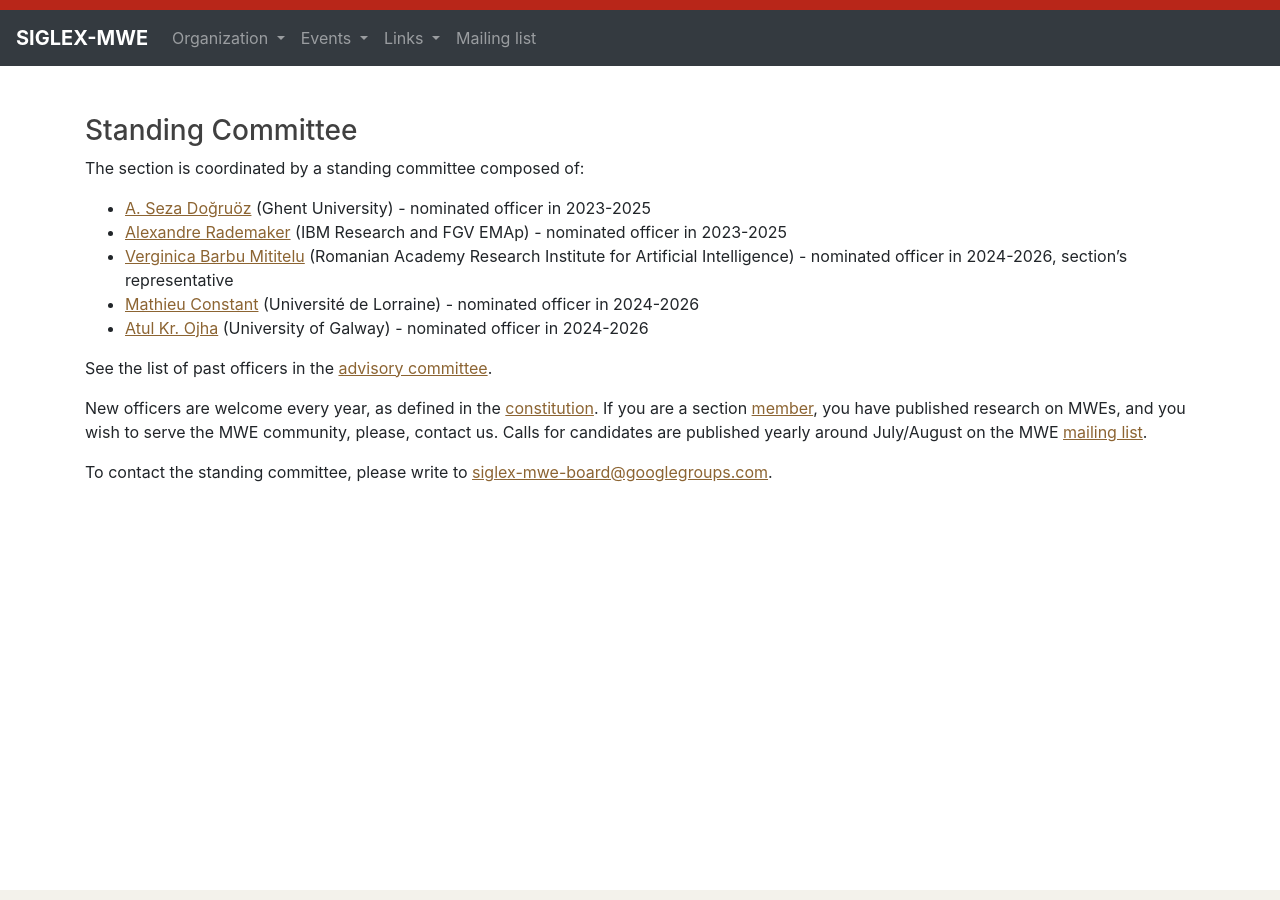
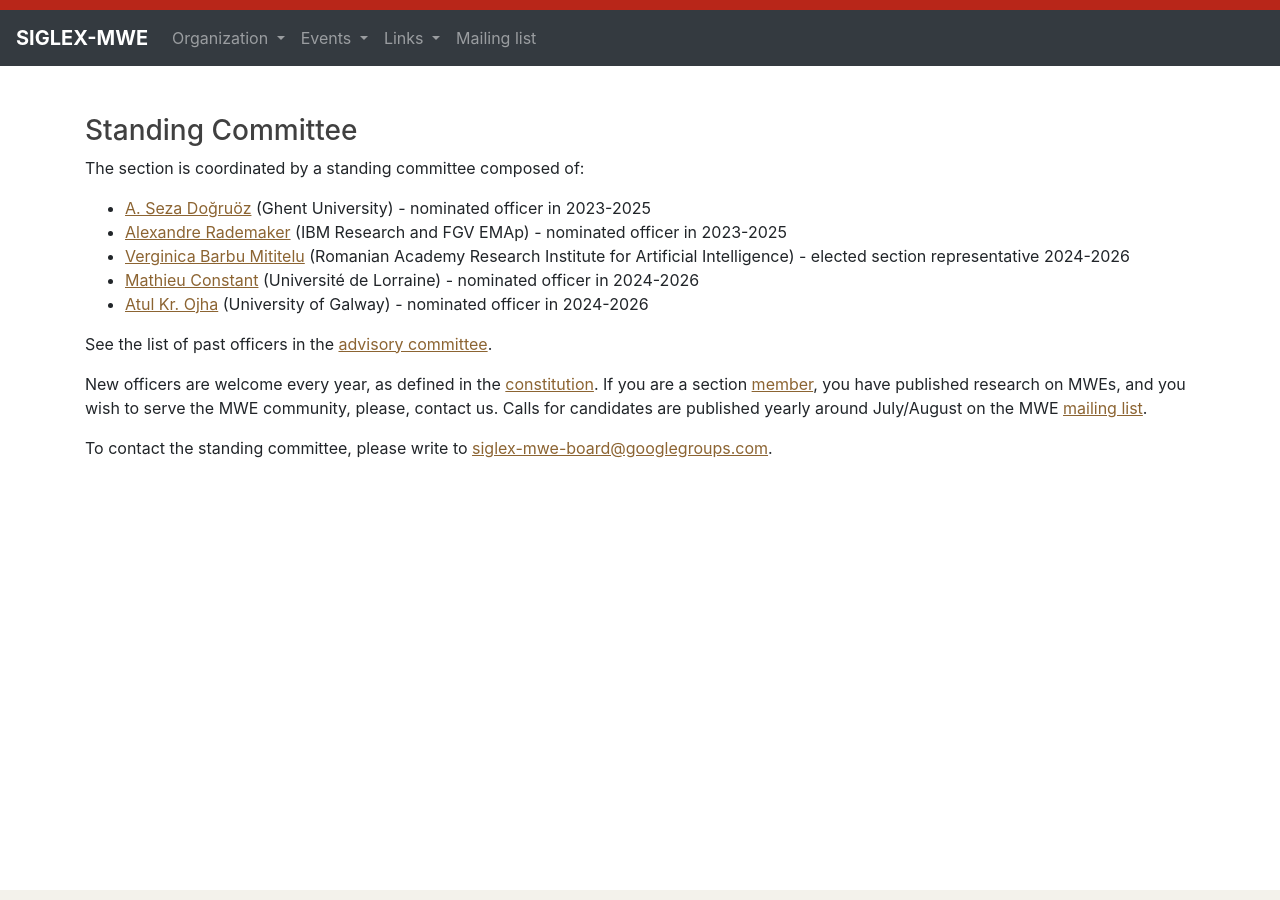
Before and after one commit to multiword/multiword.github.io, a Jekyll site: the page built from organization/standingcommittee.md, in a window 1280 px wide. Built offline with Jekyll 4.4.1, drawn with Linux system fonts in a browser that asks for light colours.

Commit message:
Update standingcommittee.md

```diff
--- a/organization/standingcommittee.md
+++ b/organization/standingcommittee.md
@@ -9,7 +9,7 @@ The section is coordinated by a standing committee composed of:
 
 - [A. Seza Doğruöz](https://research.flw.ugent.be/en/as.dogruoz) (Ghent University) - nominated officer in 2023-2025
 - [Alexandre Rademaker](http://arademaker.github.io/) (IBM Research and FGV EMAp) - nominated officer in 2023-2025
-- [Verginica Barbu Mititelu](https://www.opereta.ro/spectacole/rebecca-2/) (Romanian Academy Research Institute for Artificial Intelligence) - nominated officer in 2024-2026, section's representative
+- [Verginica Barbu Mititelu](https://www.opereta.ro/spectacole/rebecca-2/) (Romanian Academy Research Institute for Artificial Intelligence) - elected section representative 2024-2026
 - [Mathieu Constant](https://perso.atilf.fr/mconstant/) (Université de Lorraine) - nominated officer in 2024-2026
 - [Atul Kr. Ojha](https://www.universityofgalway.ie/science-engineering/staff-profiles/atulkumarojha/) (University of Galway) - nominated officer in 2024-2026
 
```
